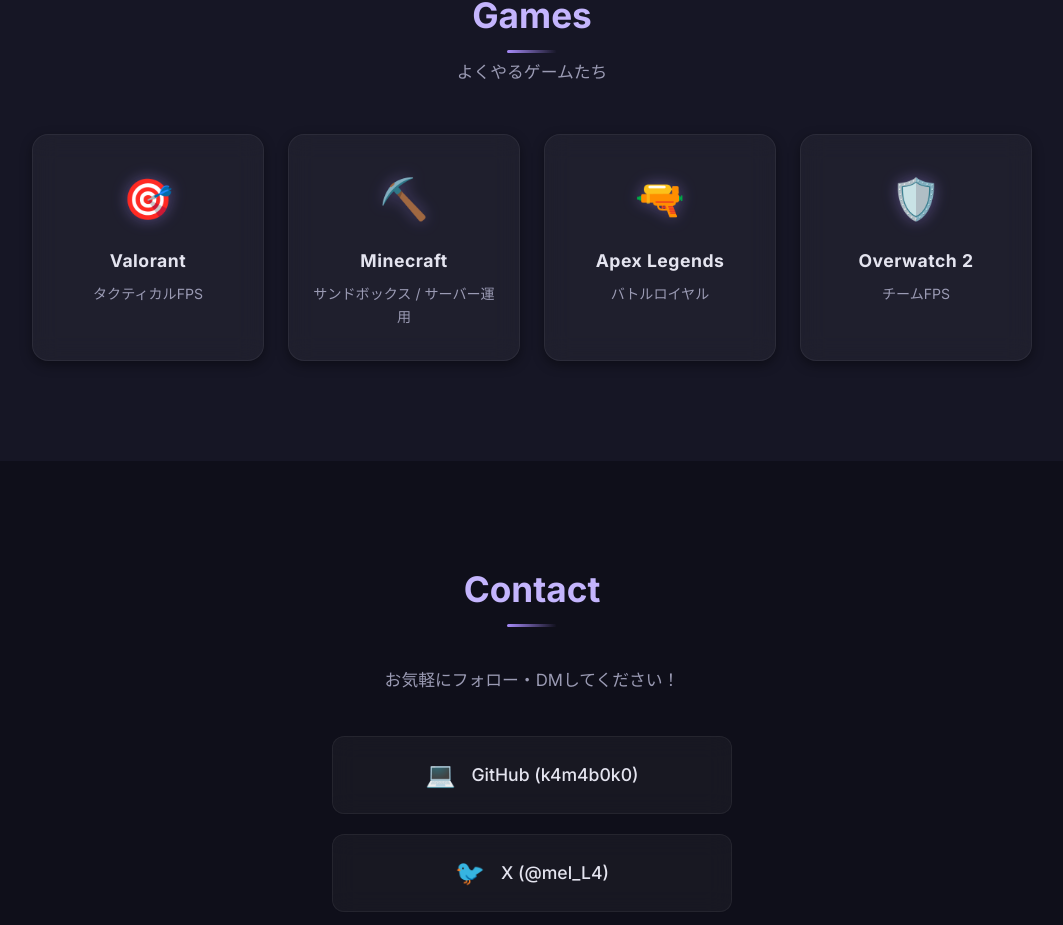
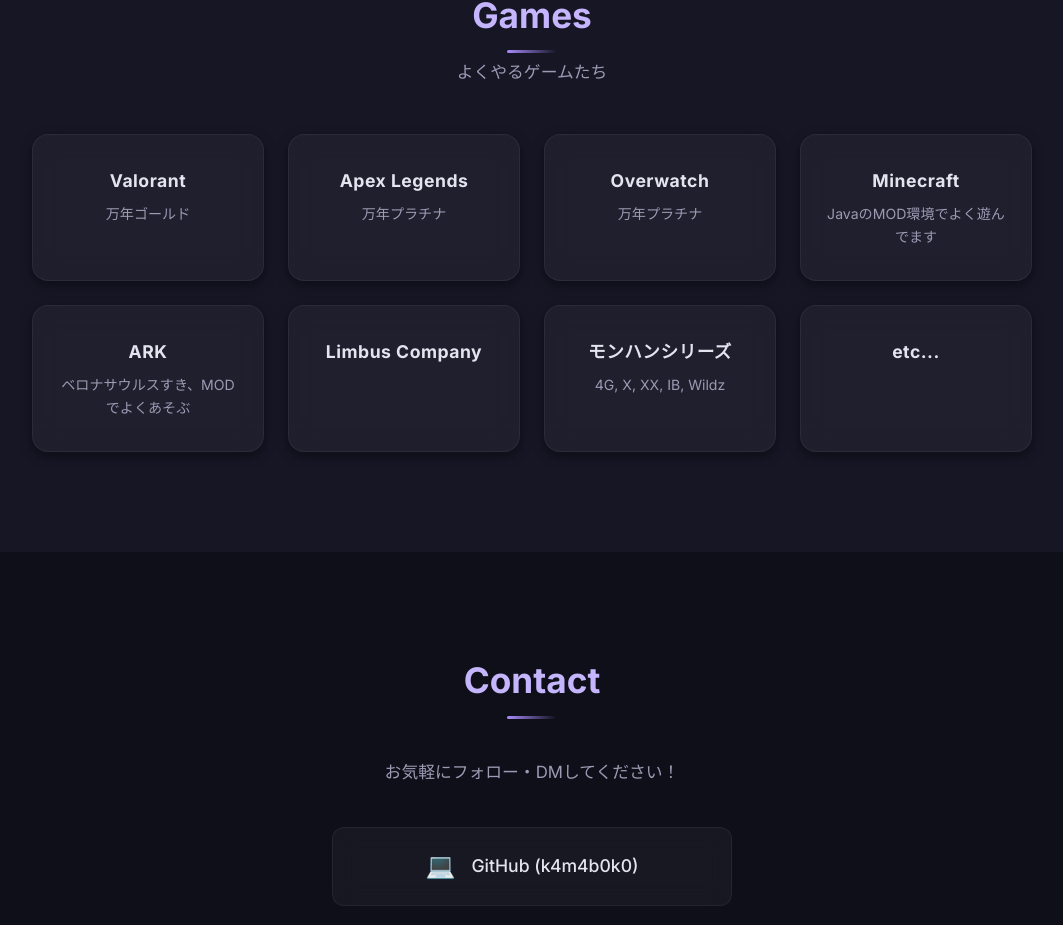
Before and after one commit to k4m4b0k0/k4m4b0k0.github.io, a Next.js app: page / in a window 1280 px wide. Shown: the part 2218-3143 px from the top of the page, without its empty margins (108-1171 px from the left). Built offline with nearby package versions, Linux system fonts and the light colour scheme.

Commit message:
Update games list and remove emojis

```diff
--- a/src/components/Games.jsx
+++ b/src/components/Games.jsx
@@ -3,23 +3,35 @@
 const games = [
   {
     title: 'Valorant',
-    icon: '🎯',
-    description: 'タクティカルFPS',
+    description: '万年ゴールド',
+  },
+  {
+    title: 'Apex Legends',
+    description: '万年プラチナ',
+  },
+  {
+    title: 'Overwatch',
+    description: '万年プラチナ',
   },
   {
     title: 'Minecraft',
-    icon: '⛏️',
-    description: 'サンドボックス / サーバー運用',
+    description: 'JavaのMOD環境でよく遊んでます',
   },
   {
-    title: 'Apex Legends',
-    icon: '🔫',
-    description: 'バトルロイヤル',
+    title: 'ARK',
+    description: 'ベロナサウルスすき、MODでよくあそぶ',
   },
   {
-    title: 'Overwatch 2',
-    icon: '🛡️',
-    description: 'チームFPS',
+    title: 'Limbus Company',
+    description: '',
+  },
+  {
+    title: 'モンハンシリーズ',
+    description: '4G, X, XX, IB, Wildz',
+  },
+  {
+    title: 'etc...',
+    description: '',
   },
 ];
 
@@ -33,9 +45,8 @@
         <div className={styles.grid}>
           {games.map((game, idx) => (
             <div key={idx} className={styles.card}>
-              <span className={styles.gameIcon}>{game.icon}</span>
               <h3 className={styles.gameTitle}>{game.title}</h3>
-              <p className={styles.gameDesc}>{game.description}</p>
+              {game.description && <p className={styles.gameDesc}>{game.description}</p>}
             </div>
           ))}
         </div>
```
